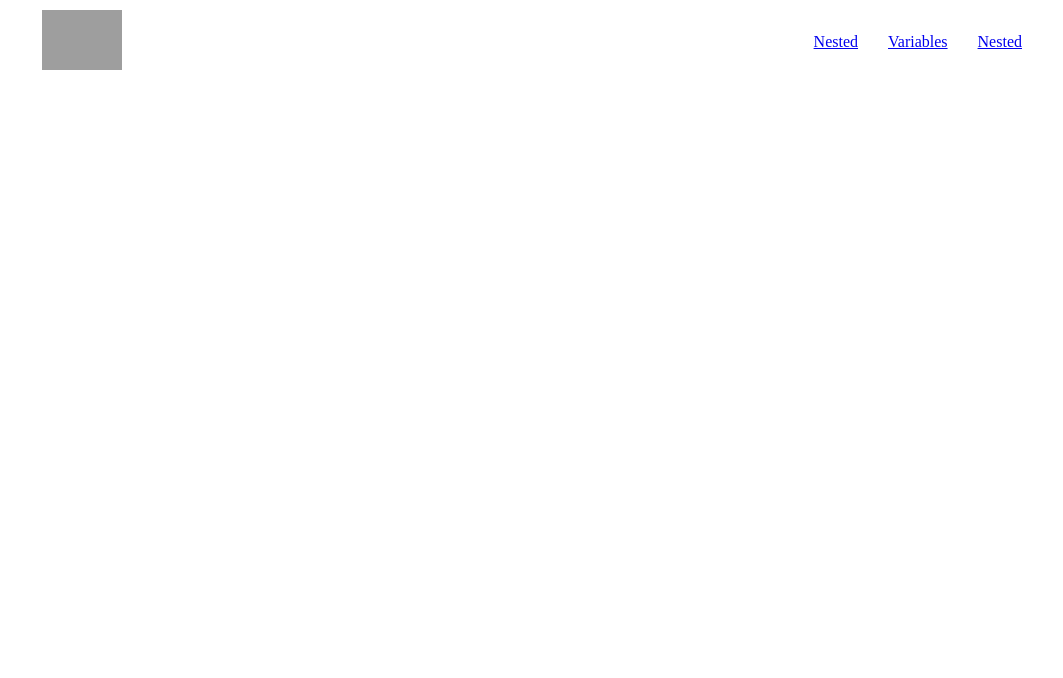
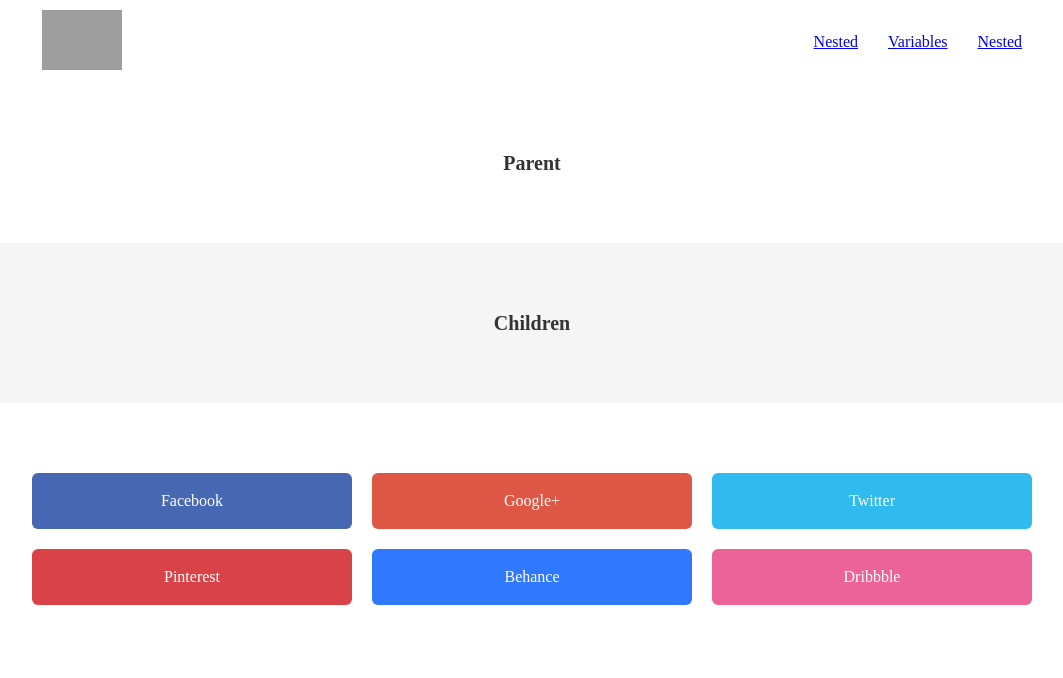
Before and after one commit to nishikawamakio/sasslesson, a website: page index.html in a window 1280 px wide. Shown: the whole page, without its empty margins (108-1171 px from the left). Drawn offline with nearby package versions, Linux system fonts and the light colour scheme; grey boxes are pictures that could not be loaded.

Commit message:
lesson_6

```diff
--- a/index.html
+++ b/index.html
@@ -26,5 +26,42 @@
       </ul>
     </div>
   </header>
+  <main>
+    <section class="parent">
+      <div class="inner">
+        <h2 class="parent__ttl">Parent</h2>
+      </div>
+    </section>
+
+    <section class="children">
+      <div class="inner">
+        <h2 class="children__ttl">Children</h2>
+      </div>
+    </section>
+  </main>
+  <footer class="footer">
+    <div class="inner">
+      <ul class="footer__sns__list">
+        <li>
+          <a class="footer__sns__btn is-facebook">Facebook</a>
+        </li>
+        <li>
+          <a class="footer__sns__btn is-google">Google+</a>
+        </li>
+        <li>
+          <a class="footer__sns__btn is-twitter">Twitter</a>
+        </li>
+        <li>
+          <a class="footer__sns__btn is-pinterest">Pinterest</a>
+        </li>
+        <li>
+          <a class="footer__sns__btn is-behance">Behance</a>
+        </li>
+        <li>
+          <a class="footer__sns__btn is-dribbble">Dribbble</a>
+        </li>
+      </ul>
+    </div>
+  </footer>
 </body>
 </html>
--- a/src/sass/app.scss
+++ b/src/sass/app.scss
@@ -53,3 +53,77 @@
     }
   }
 }
+
+.parent {
+  padding: 70px 0;
+  background-color: #fff;
+
+  &__ttl {
+    color: #333;
+    text-align: center;
+    font:{
+      size: 20px;
+      weight: bold;
+    }
+  }
+}
+
+.children {
+  @extend .parent;
+  background-color: #f5f5f5;
+  &__ttl {
+    @extend .parent__ttl;
+  }
+}
+
+@mixin btn($color) {
+  display: block;
+  padding: 20px 30px;
+  color: #fff;
+  border-radius: 6px;
+  cursor: pointer;
+  background-color: $color;
+  text: {
+    decoration: none;
+    align: center;
+  }
+}
+
+.footer {
+  padding: 70px 0;
+
+  &__sns {
+    &__list {
+      display: flex;
+      justify-content: space-between;
+      flex-wrap: wrap;
+
+      & > li {
+        width: 32%;
+        &:nth-child(n+4) {
+          margin-top: 20px;
+        }
+      }
+    }
+    &__btn {
+      &.is-facebook {
+        @include btn(#4668b3);
+      }
+      &.is-google {
+        @include btn(#de5745);
+      }
+      &.is-twitter {
+        @include btn(#2fbbed);
+      }
+      &.is-pinterest {
+        @include btn(#d94348);
+      }
+      &.is-behance {
+        @include btn(#3079ff);
+      }
+      &.is-dribbble {
+        @include btn(#eb6397);
+      }
+    }
+  }
+}
```
Also changed, not shown: dist/css/app.css.
